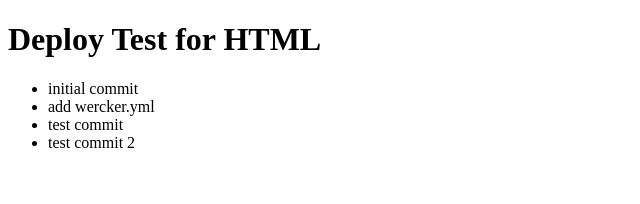
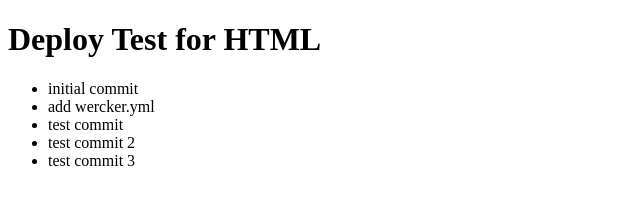
Before and after one commit to ugyuji/deploy-html, a plain HTML site: page index.html in a window 1280 px wide. Shown: the whole page, without its empty margins (0-640 px from the left). Drawn offline with Linux system fonts and the light colour scheme.

Commit message:
test commit 3

```diff
--- a/index.html
+++ b/index.html
@@ -11,6 +11,7 @@
     <li>add wercker.yml</li>
     <li>test commit</li>
     <li>test commit 2</li>
+    <li>test commit 3</li>
   </ul>
 </body>
 </html>
```
